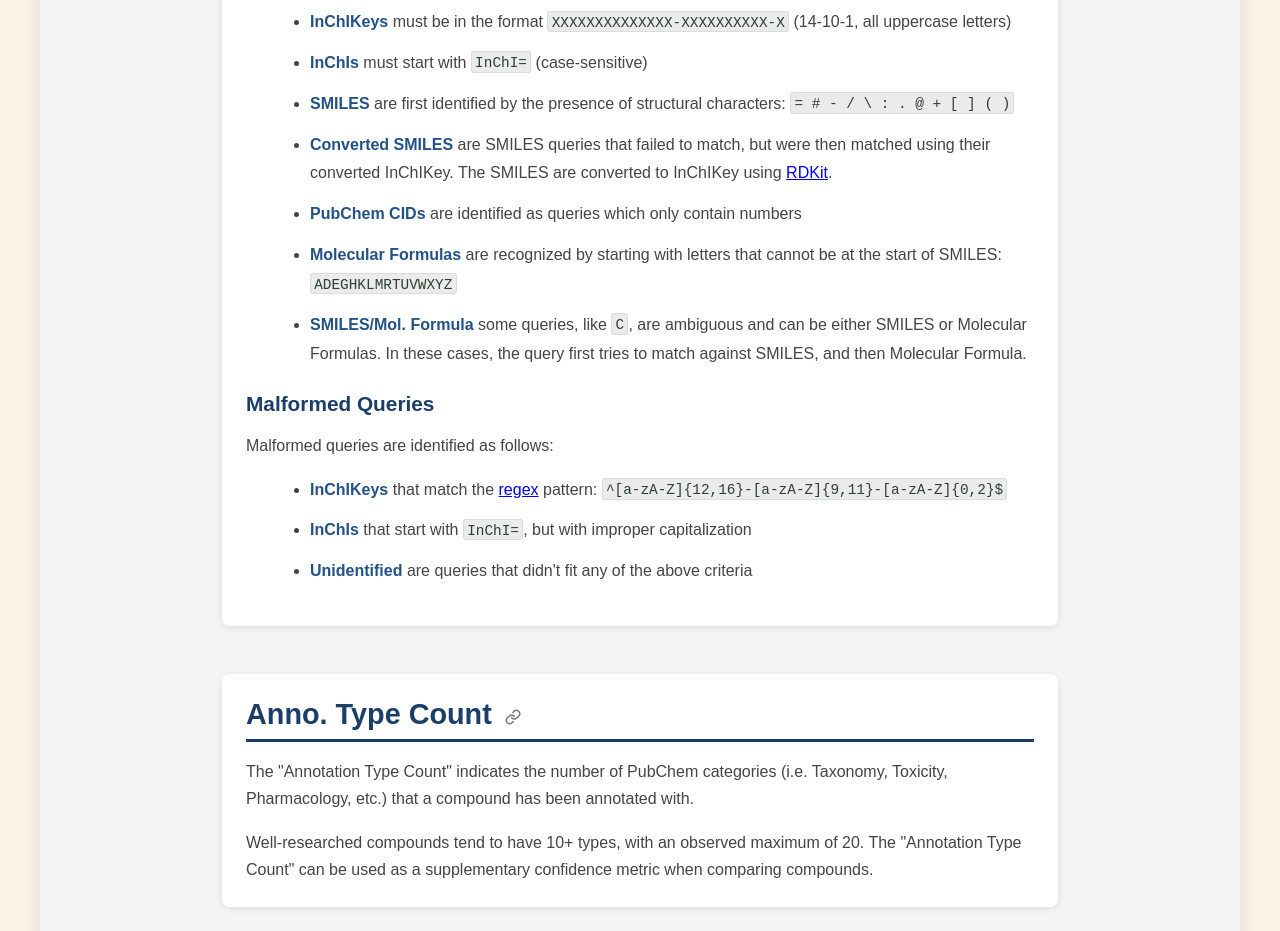
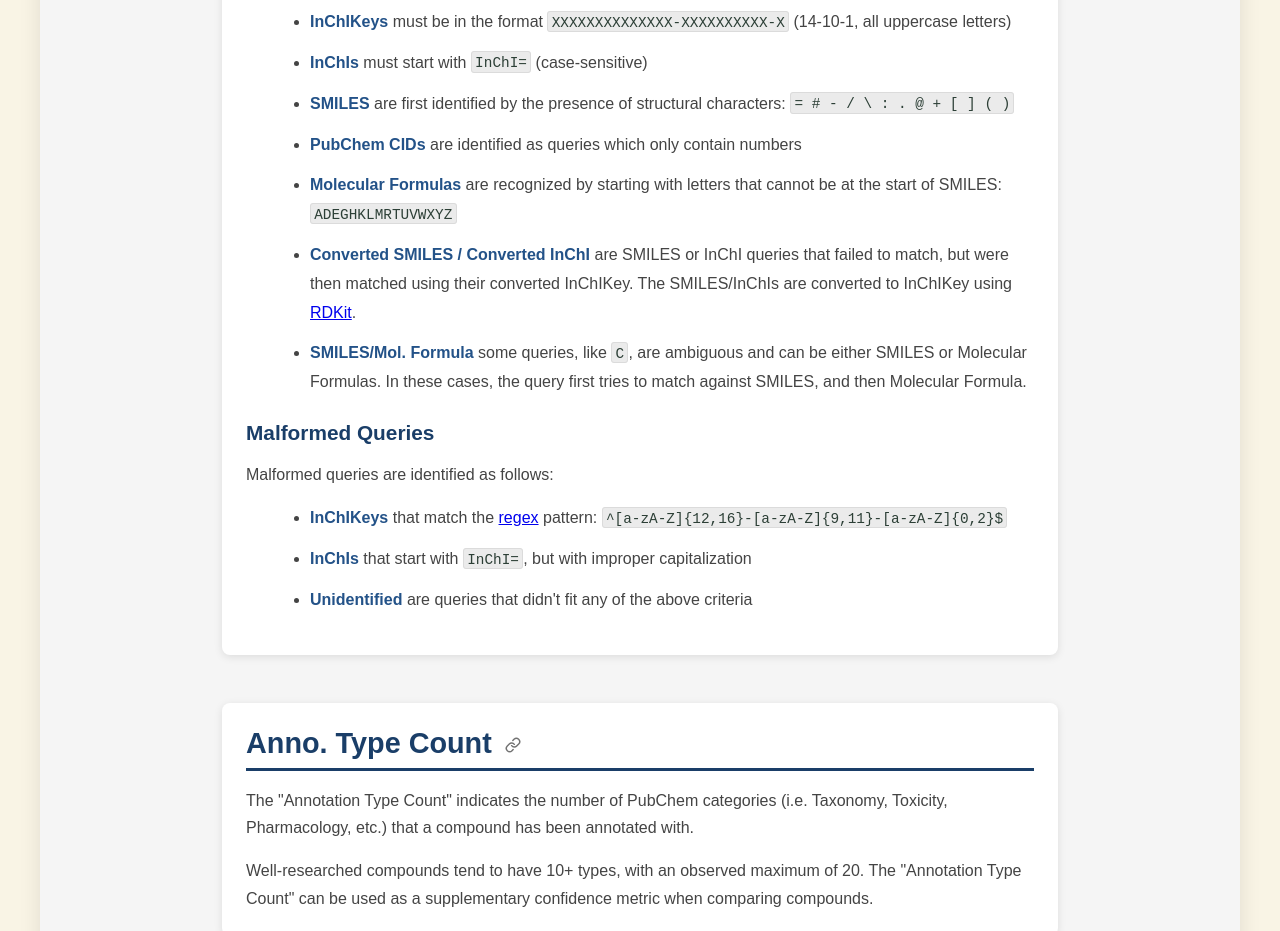
Before and after one commit to metabolomics-us/cts-lite, a plain HTML site: page web/pages/docs.html in a window 1280 px wide. Shown: the part 2720-3651 px from the top of the page. Drawn offline with Linux system fonts and the light colour scheme; no server answers.

Commit message:
Edit query type docs to include converted inchi

```diff
--- a/web/pages/docs.html
+++ b/web/pages/docs.html
@@ -164,14 +164,14 @@ will_fail,unidentified,,false,,"Invalid query type, could not identify, see docu
                         <code class="inline-code">= # - / \ : . @ + [ ] ( )</code>
                     </li>
                     <li>
-                        <strong>Converted SMILES</strong> are SMILES queries that failed to match, but were then matched using their converted InChIKey. The SMILES are converted to InChIKey using <a href="https://github.com/rdkit/rdkit">RDKit</a>.
-                    </li>
-                    <li>
                         <strong>PubChem CIDs</strong> are identified as queries which only contain numbers
                     </li>
                     <li>
                         <strong>Molecular Formulas</strong> are recognized by starting with letters that cannot be at the start of SMILES:
                         <code class="inline-code">ADEGHKLMRTUVWXYZ</code>
+                    </li>
+                    <li>
+                        <strong>Converted SMILES / Converted InChI</strong> are SMILES or InChI queries that failed to match, but were then matched using their converted InChIKey. The SMILES/InChIs are converted to InChIKey using <a href="https://github.com/rdkit/rdkit">RDKit</a>.
                     </li>
                     <li>
                         <strong>SMILES/Mol. Formula</strong> some queries, like <code class="inline-code">C</code>, are ambiguous and can be either SMILES or Molecular Formulas. In these cases, the query first tries to match against SMILES, and then Molecular Formula.
```
